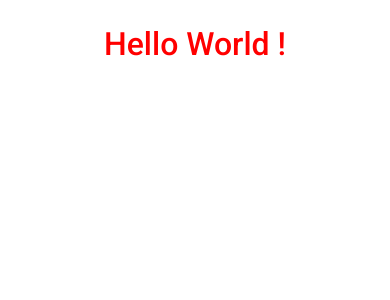
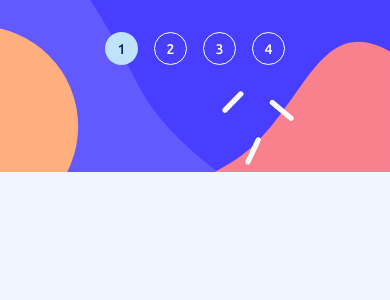
Before and after one commit to mikolajszymczuk1/multi-step-form-main, a Vue app: page / in a window 390 px wide. Shown: the top 300 px of the page. Built offline with nearby package versions, Linux system fonts and the light colour scheme.

Commit message:
Created SingleStepLabel component (only mobile version)

```diff
--- a/index.html
+++ b/index.html
@@ -12,7 +12,7 @@
   <!-- Google Fonts -->
   <link rel="preconnect" href="https://fonts.googleapis.com">
   <link rel="preconnect" href="https://fonts.gstatic.com" crossorigin>
-  <link rel="stylesheet" href="https://fonts.googleapis.com/css2?family=Roboto:wght@400;500;700&display=swap">
+  <link rel="stylesheet" href="https://fonts.googleapis.com/css2?family=Ubuntu:wght@400;500;700&display=swap">
 </head>
 
 <body>
--- a/package.json
+++ b/package.json
@@ -34,6 +34,8 @@
     "eslint": "^8.36.0",
     "eslint-config-airbnb-base": "^15.0.0",
     "eslint-config-airbnb-typescript": "^17.0.0",
+    "eslint-import-resolver-alias": "^1.1.2",
+    "eslint-import-resolver-typescript": "^3.5.4",
     "eslint-plugin-cypress": "^2.12.1",
     "eslint-plugin-import": "^2.27.5",
     "eslint-plugin-vue": "^9.9.0",
--- /dev/null
+++ b/shims-vue.d.ts
@@ -0,0 +1,6 @@
+declare module '*.vue' {
+  import { ComponentOptions } from 'vue';
+
+  const componentOptions: ComponentOptions;
+  export default componentOptions;
+}
--- /dev/null
+++ b/src/assets/scss/_global.scss
@@ -0,0 +1,5 @@
+@use './utils/variables' as *;
+
+body {
+  background-color: $Magnolia;
+}
--- a/src/assets/scss/main.scss
+++ b/src/assets/scss/main.scss
@@ -1 +1,2 @@
 @use './utils/reset';
+@use './global';
--- a/src/assets/scss/utils/_variables.scss
+++ b/src/assets/scss/utils/_variables.scss
@@ -15,4 +15,4 @@ $Alabaster: hsl(231, 100%, 99%);
 $White: hsl(0, 0%, 100%);
 
 // === Typography ===
-$roboto: 'Roboto', sans-serif;
+$ubuntu: 'Ubuntu', sans-serif;
--- /dev/null
+++ b/src/components/SingleStepLabel.vue
@@ -0,0 +1,82 @@
+<template>
+  <div
+    class="singleStepLabel"
+    :class="active ? 'singleStepLabel--active' : ''"
+  >
+    <div class="singleStepLabel__number">{{ stepNumber }}</div>
+    <div class="singleStepLabel__wrapper">
+      <p class="singleStepLabel__stepText">STEP {{ stepNumber }}</p>
+      <p class="singleStepLabel__stepLabel">{{ label }}</p>
+    </div>
+  </div>
+</template>
+
+<script setup lang="ts">
+defineProps({
+  stepNumber: {
+    type: Number,
+    default: 1,
+  },
+  label: {
+    type: String,
+    default: '',
+  },
+  active: {
+    type: Boolean,
+    default: false,
+  },
+});
+</script>
+
+<style lang="scss" scoped>
+.singleStepLabel {
+  $self: &;
+  display: flex;
+  align-items: center;
+
+  font-family: $ubuntu;
+
+  &__number {
+    display: flex;
+    align-items: center;
+    justify-content: center;
+
+    width: 33px;
+    height: 33px;
+
+    border: solid 1px $White;
+    border-radius: 50%;
+
+    font-size: .875rem;
+    color: $White;
+    font-weight: 500;
+
+    #{ $self }--active & {
+      background-color: $LightBlue;
+      border: 0;
+
+      color: $MarineBlue;
+    }
+  }
+
+  &__wrapper {
+    display: none;
+
+    margin-left: 16px;
+  }
+
+  &__stepText {
+    margin-bottom: 4px;
+
+    font-size: .75rem;
+    color: $PastelBlue;
+  }
+
+  &__stepLabel {
+    color: $White;
+    font-size: .875rem;
+    font-weight: 500;
+    letter-spacing: 1px;
+  }
+}
+</style>
--- a/src/views/HomeView.vue
+++ b/src/views/HomeView.vue
@@ -1,9 +1,9 @@
 <template>
   <main>
-    <HelloWorld />
+    <MultiStepFormWidget />
   </main>
 </template>
 
 <script setup lang="ts">
-import HelloWorld from '../components/HelloWorld.vue';
+import MultiStepFormWidget from '@/widgets/MultiStepFormWidget.vue';
 </script>
--- /dev/null
+++ b/src/widgets/MultiStepFormWidget.vue
@@ -0,0 +1,34 @@
+<template>
+  <div class="multiStepFormWidget">
+    <div class="multiStepFormWidget__topBanner">
+      <SingleStepLabel :step-number="1" label="YOUR INFO" active />
+      <SingleStepLabel :step-number="2" label="SELECT PLAN" />
+      <SingleStepLabel :step-number="3" label="ADD-ONS" />
+      <SingleStepLabel :step-number="4" label="SUMMARY" />
+    </div>
+  </div>
+</template>
+
+<script setup lang="ts">
+import SingleStepLabel from '@/components/SingleStepLabel.vue';
+</script>
+
+<style scoped lang="scss">
+.multiStepFormWidget {
+  &__topBanner {
+    display: flex;
+    justify-content: center;
+    align-items: flex-start;
+    column-gap: 16px;
+
+    padding-top: 32px;
+
+    height: 172px;
+
+    background-image: url('@/assets/svg/bg-sidebar-mobile.svg');
+    background-repeat: no-repeat;
+    background-size: cover;
+    background-position: center;
+  }
+}
+</style>
```
Also changed, not shown: .eslintrc.js, 1 other file (tests, documents, lock files or other folders).
